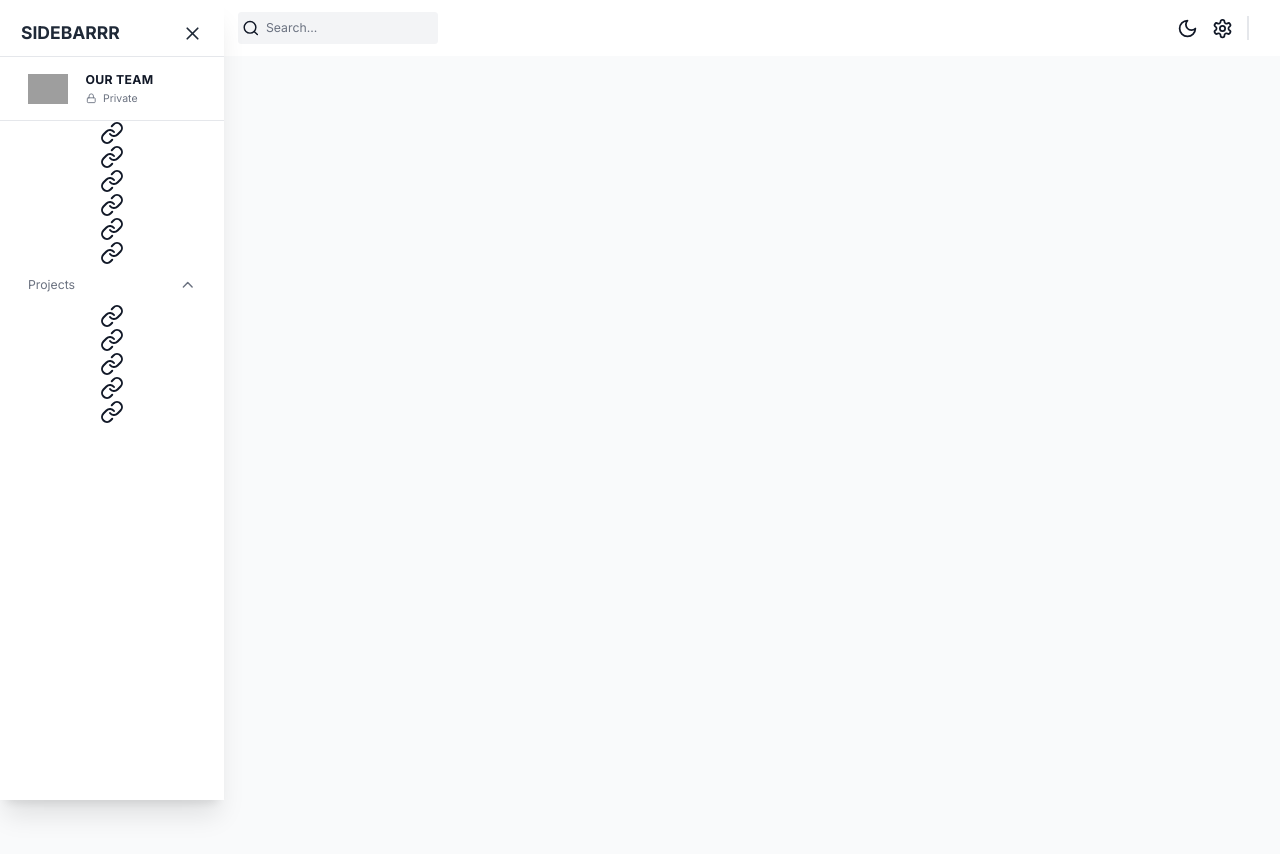
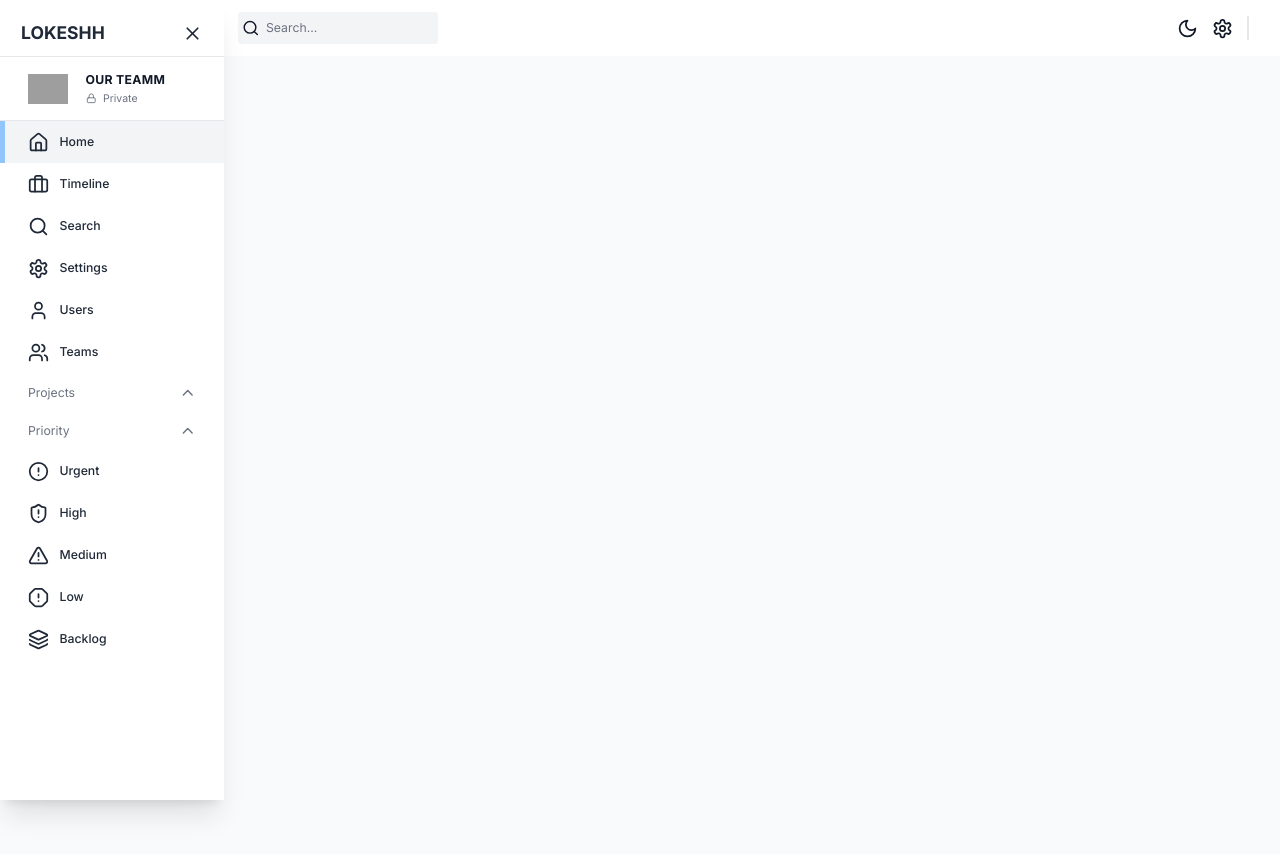
Before and after one commit to LokeshMehar/organisedU, a Next.js app in the folder client/: page / in a window 1280 px wide. Built offline with nearby package versions, Linux system fonts and the light colour scheme; no server answers; grey boxes are pictures that could not be loaded.

Commit message:
finally formated the sntax

```diff
--- a/client/app/dashboardWrapper.tsx
+++ b/client/app/dashboardWrapper.tsx
@@ -1,4 +1,4 @@
-
+"use client";
 import Navbar from "@/components/Navbar";
 import Sidebar from "@/components/Sidebar";
 import React, { useEffect } from "react";
--- a/client/components/Sidebar.tsx
+++ b/client/components/Sidebar.tsx
@@ -1,6 +1,178 @@
+// "use client";
+// import { useAppDispatch, useAppSelector } from "@/app/redux";
+// import { setIsSidebarCollapsed } from "@/state";
+// import {
+//     AlertCircle,
+//     AlertOctagon,
+//     AlertTriangle,
+//     Briefcase,
+//     ChevronDown,
+//     ChevronUp,
+//     Home,
+//     Layers3,
+//     Link,
+//     LockIcon,
+//     LucideIcon,
+//     Search,
+//     Settings,
+//     ShieldAlert,
+//     User,
+//     Users,
+//     X,
+// } from "lucide-react";
+// import Image from "next/image";
+// import { usePathname } from "next/navigation";
+// import React, { useState } from "react";
+
+// const Sidebar = () => {
+//     const [showProjects, setShowProjects] = useState(true);
+//     const [showPriority, setShowPriority] = useState(true);
+
+//     const dispatch = useAppDispatch();
+//     const isSidebarCollapsed = useAppSelector(
+//         (state) => state.global.isSidebarCollapsed,
+//     );
+
+//     const sidebarClassNames = `fixed flex flex-col h-[100%] justify-between shadow-xl
+//         transition-all duration-300 h-full z-40 dark:bg-black overflow-y-auto bg-white
+//         w-64
+//     `;
+
+//     return (
+//         <div className={sidebarClassNames}>
+//             <div className="flex h-[100%] w-full flex-col justify-start">
+//                 {/* TOP LOGO */}
+//                 <div className="z-50 flex min-h-[56px] w-64 items-center justify-between bg-white px-6 pt-3 dark:bg-black">
+//                     <div className="text-xl font-bold text-gray-800 dark:text-white">
+//                         SIDEBARRR
+//                     </div>
+//                     {isSidebarCollapsed ? null : (
+//                         <button
+//                         className="py-3"
+//                         onClick={() => {
+//                             dispatch(setIsSidebarCollapsed(!isSidebarCollapsed));
+//                         }}
+//                         >
+//                         <X className="h-6 w-6 text-gray-800 hover:text-gray-500 dark:text-white" />
+//                         </button>
+//                     )}
+//                 </div>
+//                 {/* TEAM */}
+//                 <div className="flex items-center gap-5 border-y-[1.5px] border-gray-200 px-8 py-4 dark:border-gray-700">
+//                     <Image
+//                         src="/logo.png"
+//                         alt="Logo"
+//                         width={40}
+//                         height={40}
+//                     />
+//                     <div>
+//                         <h3 className="text-md font-bold tracking-wide dark:text-gray-200">
+//                             OUR TEAM
+//                         </h3>
+//                         <div className="mt-1 flex items-start gap-2">
+//                             <LockIcon className="mt-[0.1rem] h-3 w-3 text-gray-500 dark:text-gray-400" />
+//                             <p className="text-xs text-gray-500">Private</p>
+//                         </div>
+//                     </div>
+//                 </div>
+//                 {/* NAVBAR LINKS */}
+//                 <nav className="z-10 w-full">
+//                     <SidebarLink icon={Home} label="Home" href="/" />
+//                     <SidebarLink icon={Briefcase} label="Timeline" href="/timeline" />
+//                     <SidebarLink icon={Search} label="Search" href="/search" />
+//                     <SidebarLink icon={Settings} label="Settings" href="/settings" />
+//                     <SidebarLink icon={User} label="Users" href="/users" />
+//                     <SidebarLink icon={Users} label="Teams" href="/teams" />
+//                 </nav>
+
+//                 {/* PROJECTS LINKS */}
+//                 <button
+//                     onClick={() => setShowProjects((prev) => !prev)}
+//                     className="flex w-full items-center justify-between px-8 py-3 text-gray-500"
+//                     >
+//                     <span className="">Projects</span>
+//                     {showProjects ? (
+//                         <ChevronUp className="h-5 w-5" />
+//                     ) : (
+//                         <ChevronDown className="h-5 w-5" />
+//                     )}
+//                 </button>
+
+//                 {/* PROJECTS list */}
+
+
+//                 {/* PRIORITY LINKS */}
+//                 {showPriority && (
+//                 <>
+//                     <SidebarLink
+//                     icon={AlertCircle}
+//                     label="Urgent"
+//                     href="/priority/urgent"
+//                     />
+//                     <SidebarLink
+//                     icon={ShieldAlert}
+//                     label="High"
+//                     href="/priority/high"
+//                     />
+//                     <SidebarLink
+//                     icon={AlertTriangle}
+//                     label="Medium"
+//                     href="/priority/medium"
+//                     />
+//                     <SidebarLink icon={AlertOctagon} label="Low" href="/priority/low" />
+//                     <SidebarLink
+//                     icon={Layers3}
+//                     label="Backlog"
+//                     href="/priority/backlog"
+//                     />
+//                 </>
+//                 )}
+//             </div>
+//         </div>
+//     );
+// };
+
+
+
+// interface SidebarLinkProps {
+//     href: string;
+//     icon: LucideIcon;
+//     label: string;
+//   }
+
+//   const SidebarLink = ({ href, icon: Icon, label }: SidebarLinkProps) => {
+//     const pathname = usePathname();
+//     const isActive =
+//       pathname === href || (pathname === "/" && href === "/dashboard");
+
+//     return (
+//       <Link href={href} className="w-full">
+//         <div
+//           className={`relative flex cursor-pointer items-center gap-3 transition-colors hover:bg-gray-100 dark:bg-black dark:hover:bg-gray-700 ${
+//             isActive ? "bg-gray-100 text-white dark:bg-gray-600" : ""
+//           } justify-start px-8 py-3`}
+//         >
+//           {isActive && (
+//             <div className="absolute left-0 top-0 h-[100%] w-[5px] bg-blue-200" />
+//           )}
+
+//           <Icon className="h-6 w-6 text-gray-800 dark:text-gray-100" />
+//           <span className={`font-medium text-gray-800 dark:text-gray-100`}>
+//             {label}
+//           </span>
+//         </div>
+//       </Link>
+//     );
+//   };
+
+// export default Sidebar;
+
+
 "use client";
+
 import { useAppDispatch, useAppSelector } from "@/app/redux";
 import { setIsSidebarCollapsed } from "@/state";
+
 import {
   AlertCircle,
   AlertOctagon,
@@ -10,7 +182,6 @@
   ChevronUp,
   Home,
   Layers3,
-    Link,
   LockIcon,
   LucideIcon,
   Search,
@@ -21,6 +192,7 @@
   X,
 } from "lucide-react";
 import Image from "next/image";
+import Link from "next/link";
 import { usePathname } from "next/navigation";
 import React, { useState } from "react";
 
@@ -28,14 +200,17 @@
   const [showProjects, setShowProjects] = useState(true);
   const [showPriority, setShowPriority] = useState(true);
 
+
   const dispatch = useAppDispatch();
   const isSidebarCollapsed = useAppSelector(
     (state) => state.global.isSidebarCollapsed,
   );
 
+
+
   const sidebarClassNames = `fixed flex flex-col h-[100%] justify-between shadow-xl
     transition-all duration-300 h-full z-40 dark:bg-black overflow-y-auto bg-white
-        w-64
+    ${isSidebarCollapsed ? "w-0 hidden" : "w-64"}
   `;
 
   return (
@@ -44,7 +219,7 @@
         {/* TOP LOGO */}
         <div className="z-50 flex min-h-[56px] w-64 items-center justify-between bg-white px-6 pt-3 dark:bg-black">
           <div className="text-xl font-bold text-gray-800 dark:text-white">
-                        SIDEBARRR
+            LOKESHH
           </div>
           {isSidebarCollapsed ? null : (
             <button
@@ -67,7 +242,7 @@
           />
           <div>
             <h3 className="text-md font-bold tracking-wide dark:text-gray-200">
-                            OUR TEAM
+              OUR TEAMM
             </h3>
             <div className="mt-1 flex items-start gap-2">
               <LockIcon className="mt-[0.1rem] h-3 w-3 text-gray-500 dark:text-gray-400" />
@@ -97,11 +272,21 @@
             <ChevronDown className="h-5 w-5" />
           )}
         </button>
-
-                {/* PROJECTS list */}
+        {/* PROJECTS LIST */}
 
 
-                {/* PRIORITY LINKS */}
+        {/* PRIORITIES LINKS */}
+        <button
+          onClick={() => setShowPriority((prev) => !prev)}
+          className="flex w-full items-center justify-between px-8 py-3 text-gray-500"
+        >
+          <span className="">Priority</span>
+          {showPriority ? (
+            <ChevronUp className="h-5 w-5" />
+          ) : (
+            <ChevronDown className="h-5 w-5" />
+          )}
+        </button>
         {showPriority && (
           <>
             <SidebarLink
@@ -131,8 +316,6 @@
     </div>
   );
 };
-
-
 
 interface SidebarLinkProps {
   href: string;
```
Lines whose indentation alone changed are shown as unchanged.
